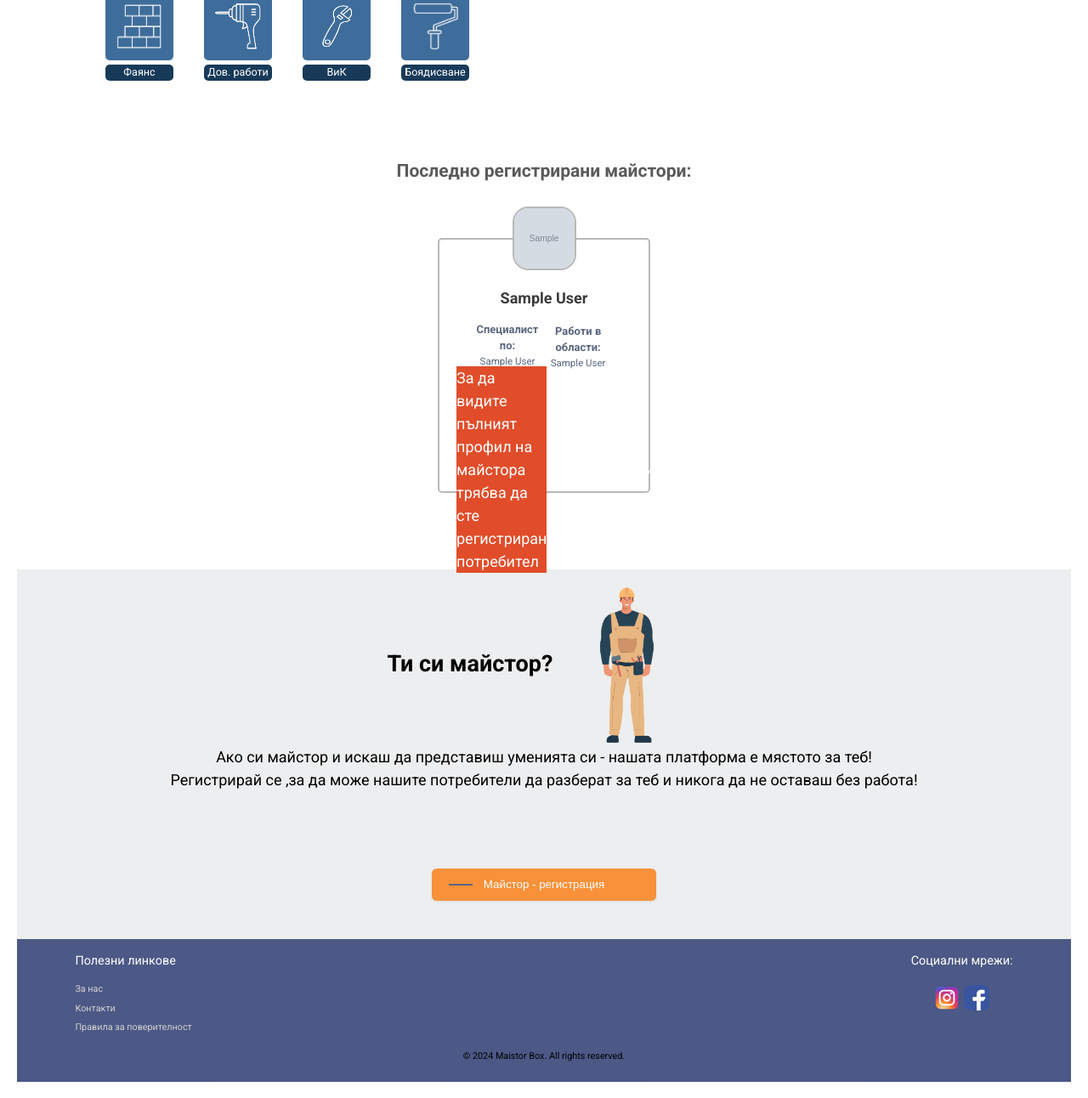
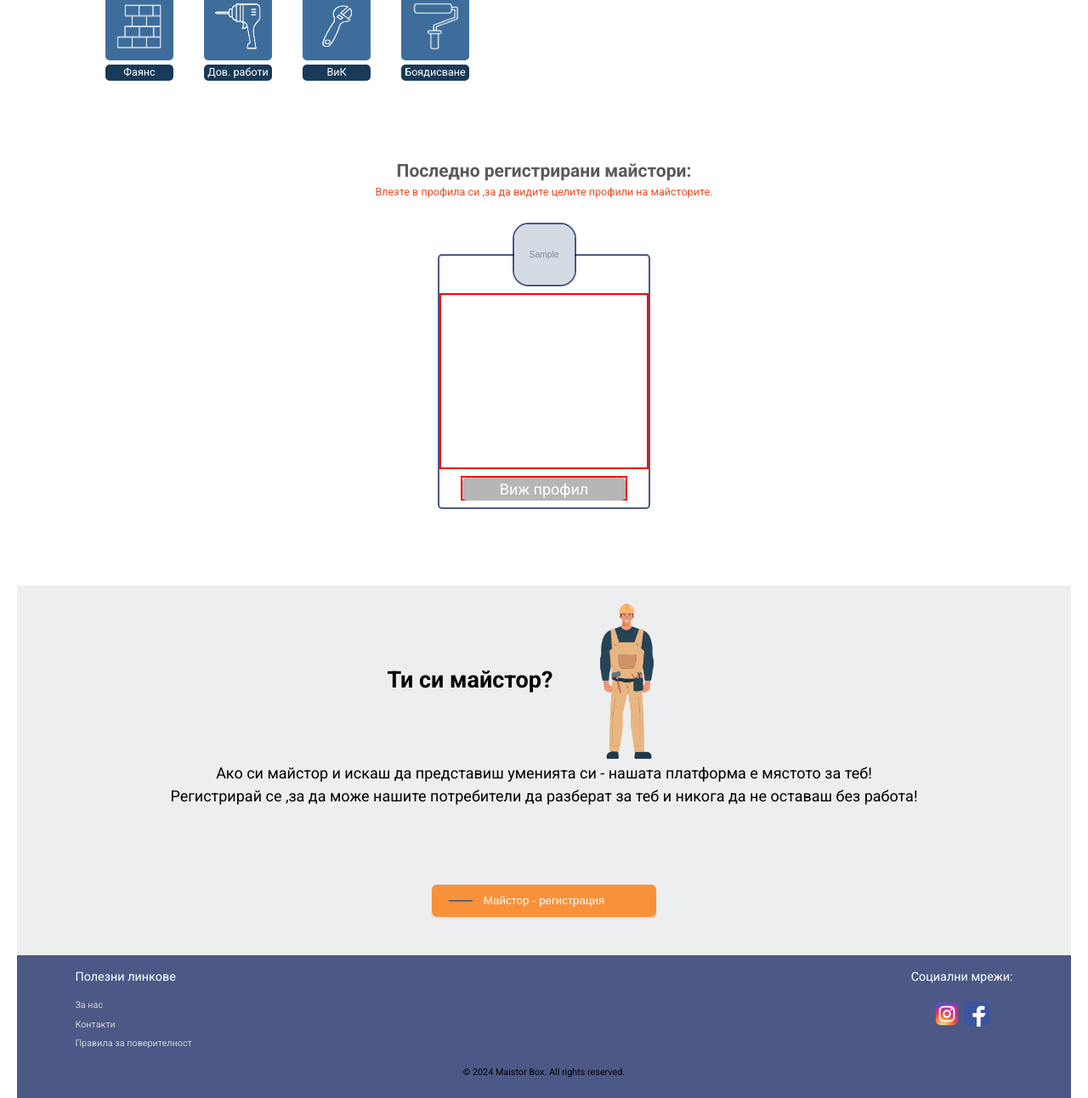
Before and after one commit to AndonGoshev/maistor-box, a Django app: page / in a window 1280 px wide. Shown: the part 626-1918 px from the top of the page at 85% size. Run offline with Django 5.2, Linux system fonts and the light colour scheme; tables that the repository leaves empty hold one stand-in row (values such as "Sample post"); grey boxes marked "Sample" are stand-in pictures; some libraries are stand-ins or nearby versions.

Commit message:
Added restrictions for entering contractor profiles if the user is not authenticated

```diff
--- /dev/null
+++ b/static/css/contractors-card.css
@@ -0,0 +1,71 @@
+@import url('https://fonts.googleapis.com/css?family=Roboto|Sriracha&display=swap');
+
+
+.contractor-card {
+    display: flex;
+    flex-direction: column;
+    align-items: center;
+    gap: 0.5em;
+    height: 300px;
+    width: 250px;
+    border-radius: 5px;
+    background-color: #ffffff;
+    position: relative;
+}
+
+.profile-img, .contractor-card {
+    /*border: 2px solid #b8b8b8;*/
+    border: 2px solid rgb(0, 18, 83, 70%);
+}
+
+.contractor-card .profile-img {
+    position: absolute;
+    top: -13%;
+    height: 75px;
+    width: 75px;
+    min-height: 75px;
+    min-width: 75px;
+    border-radius: 25%;
+    overflow: hidden;
+}
+
+.contractor-card .profile-img img {
+    width: 100%;
+    height: 100%;
+    object-fit: cover;
+    object-position: center;
+}
+
+.card-content {
+    margin: auto 0;
+    border: 2px solid red;
+    width: 100%;
+    height: 70%;
+}
+
+
+
+
+
+
+
+
+.button-section {
+    width: 80%;
+    height: 10%;
+    position: absolute;
+    bottom: 0.4em;
+    border: 2px solid red;
+}
+
+.button-section a {
+    position: absolute;
+    bottom: 4px;
+    width: 100%;
+    height: 100%;
+}
+
+.button-section a button {
+    width: 100%;
+    height: 2.5em!important;
+}
--- a/static/css/contractors-public-profile-card.css
+++ /dev/null
@@ -1,97 +0,0 @@
-@import url('https://fonts.googleapis.com/css?family=Roboto|Sriracha&display=swap');
-
-
-.contractor-card {
-    display: flex;
-    flex-direction: column;
-    align-items: center;
-    gap: 0.5em;
-    height: 300px;
-    width: 250px;
-    padding: 10px;
-    border-radius: 5px;
-    background-color: #ffffff;
-    position: relative;
-}
-
-.contractor-card .profile-img {
-    position: absolute;
-    top: -13%;
-    height: 75px;
-    width: 75px;
-    min-height: 75px;
-    min-width: 75px;
-    border-radius: 25%;
-    overflow: hidden;
-}
-
-.profile-img, .contractor-card {
-    border: 2px solid #b8b8b8;
-}
-
-.contractor-card .profile-img img {
-    width: 100%;
-    height: 100%;
-    object-fit: cover;
-    object-position: center;
-}
-
-.contractor-card h1 {
-    padding-top: 20%;
-    font-size: 1em;
-    text-align: center;
-    margin-bottom: 20px;
-    color: #3a3a3a; /* $otherAccent */
-}
-
-.contractor-card .description {
-    margin-top: -15px;
-    color: #9a9a9a;
-    font-size: 0.8em;
-    margin-bottom: 20px;
-    display: flex;
-    flex-direction: row;
-    gap: 0.5em;
-}
-
-.contractor-card .card-footer {
-    position: absolute;
-    left: 50%;
-    bottom: 0;
-    transform: translate(-50%);
-    display: flex;
-    justify-content: space-between;
-    align-items: center;
-    color: white;
-    width: 100%;
-    height: 40px;
-    padding: 0 20px 10px;
-}
-
-
-.contractor-card .description .my-specializations {
-    padding-right: 10px;
-}
-
-.my-specializations, .contractor-card-regions {
-    border-radius: 2px;
-    padding: 2px 7px;
-}
-
-.contractor-card .description h2 {
-    text-align: center;
-    font-size: 0.9em;
-    color: #5A667F;
-}
-
-.contractor-card .description ul {
-    text-align: center;
-    color: #5A667F;
-    list-style: none;
-    font-size: 0.8em;
-}
-
-.card-footer p {
-    width: 100%;
-    background-color: #E14D2A;
-}
--- /dev/null
+++ b/static/css/not-authenticated.css
@@ -0,0 +1,12 @@
+.forbidden-button {
+    text-align: center;
+    background-color: #b6b6b6;
+    color: white;
+    border-radius: 5px;
+}
+
+.user-not-authenticated-message {
+    text-align: center;
+    color: #E14D2A;
+    font-size: 0.7em;
+}
--- a/static/css/styles.css
+++ b/static/css/styles.css
@@ -2,7 +2,7 @@
 @import "header.css";
 @import "home-search.css";
 @import "buttons.css";
-@import "contractors-public-profile-card.css";
+@import "contractors-card.css";
 @import "footer.css";
 @import "nav-dropdown.css";
 @import "profile-dropdown-menu.css";
@@ -18,3 +18,4 @@
 @import "search-form-secondary.css";
 @import "search-board.css";
 @import "paginator.css";
+@import "not-authenticated.css";
--- a/templates/common/contractor-card.html
+++ b/templates/common/contractor-card.html
@@ -4,54 +4,97 @@
     <div class="profile-img">
         <img src="{{ contractor.contractor.profile_image.url }}">
     </div>
-    <h1>
-        {{ contractor.contractor.user.get_full_name }}
-    </h1>
 
-    <div class="description">
-
-        <div class="contractor-card-specializations">
-
-            <h2>Специалист <br> по:</h2>
-
-            <ul>
-                {% for specialization in contractor.contractor.specializations.all|slice:3 %}
-
-                    <li>{{ specialization }}</li>
-
-                {% endfor %}
-            </ul>
-
-        </div>
-
-        <div class="contractor-card-regions">
-
-            <h2>Работи в <br>области:</h2>
-
-            <ul>
-                {% for region in contractor.contractor.regions.all|slice:3 %}
-
-                    <li>{{ region }}</li>
-
-                {% endfor %}
-            </ul>
-
-        </div>
+    <div class="card-content">
 
     </div>
 
-    <a href="{% url 'contractor-public-profile' contractor.slug %}">
-        <div class="card-footer">
-            {% if user.is_authenticated %}
+
+    <div class="button-section">
+
+        {% if user.is_authenticated %}
+
+            <a href="{% url 'contractor-public-profile' contractor.slug %}">
 
                 <button class="fancy special-class">Виж профил</button>
 
-            {% else %}
+            </a>
 
-                <p class="forbidden-info">За да видите пълният профил на майстора трябва да сте регистриран потребител</p>
-                <а>Регистрация</а>
+        {% else %}
 
-            {% endif %}
-        </div>
-    </a>
+            {% include 'common/not-authenticated-button.html' %}
+
+        {% endif %}
+
+    </div>
+
+
 </div>
+
+
+{#<div class="description">#}
+{##}
+{#        <div class="full-name">#}
+{##}
+{#            <h1>#}
+{#                {{ contractor.contractor.user.get_full_name }}#}
+{#            </h1>#}
+{##}
+{#        </div>#}
+{##}
+{#        <div class="specializations-and-regions">#}
+{##}
+{#            <div class="my-specializations">#}
+{##}
+{#                <h2>Специалист <br> по:</h2>#}
+{##}
+{#                <ul>#}
+{#                    {% for specialization in contractor.contractor.specializations.all|slice:3 %}#}
+{##}
+{#                        <li>{{ specialization }}</li>#}
+{##}
+{#                    {% endfor %}#}
+{#                </ul>#}
+{##}
+{#            </div>#}
+{##}
+{#            <div class="my-regions">#}
+{##}
+{#                <h2>Работи в:</h2>#}
+{##}
+{#                <ul>#}
+{#                    {% for region in contractor.contractor.regions.all|slice:3 %}#}
+{##}
+{#                        <li>{{ region }}</li>#}
+{##}
+{#                    {% endfor %}#}
+{#                </ul>#}
+{##}
+{#            </div>#}
+{##}
+{#        </div>#}
+{##}
+{#    </div>#}
+{##}
+{#    <div class="card-footer">#}
+{##}
+{#        {% if user.is_authenticated %}#}
+{##}
+{#            <div class="card-footer">#}
+{##}
+{#            <a href="{% url 'contractor-public-profile' contractor.slug %}">#}
+{##}
+{#                <button class="fancy special-class">Виж профил </button>#}
+{##}
+{#            </a>#}
+{##}
+{#            </div>#}
+{##}
+{#        {% else %}#}
+{##}
+{#            <button class="fancy special-class not-authenticated">Виж профил <span class="locked-icon"><img#}
+{#                    src="{% static 'images/locked.png' %}"></span></button>#}
+{#            <div class="hide">Трябва да сте регистриран потребител за да видите пълният профил на майстора.</div>#}
+{#        {% endif %}#}
+{##}
+{#    </div>#}
--- a/templates/common/home-page.html
+++ b/templates/common/home-page.html
@@ -55,6 +55,10 @@
 
         <h3>Последно регистрирани майстори:</h3>
 
+        {% if not user.is_authenticated %}
+            {% include 'common/not-authenticated-message.html' %}
+        {% endif %}
+
         <div class="contractors-cards">
 
             {% if contractor %}
--- /dev/null
+++ b/templates/common/not-authenticated-button.html
@@ -0,0 +1 @@
+<p class="forbidden-button">Виж профил</p>
--- /dev/null
+++ b/templates/common/not-authenticated-message.html
@@ -0,0 +1 @@
+<p class="user-not-authenticated-message">Влезте в профила си ,за да видите целите профили на майсторите.</p>
--- a/templates/search-board/search-board.html
+++ b/templates/search-board/search-board.html
@@ -14,6 +14,10 @@
 {% block content %}
 
     {% include 'search-board/search-form-secondary.html' %}
+
+    {% if not user.is_authenticated %}
+        {% include 'common/not-authenticated-message.html' %}
+    {% endif %}
 
     <div class="contractor-results-section">
 
```
Also changed, not shown: static/images/locked.png (added). Lines whose indentation alone changed are shown as unchanged.
